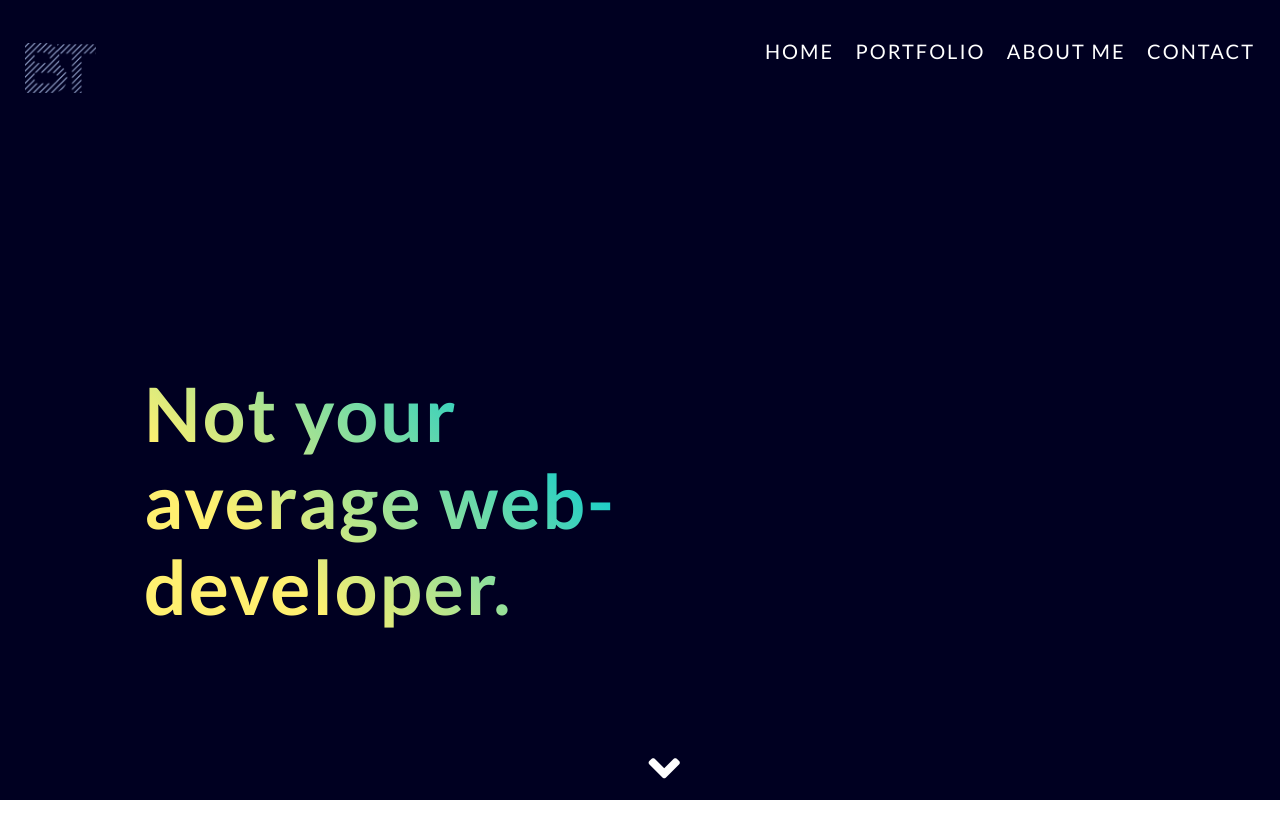
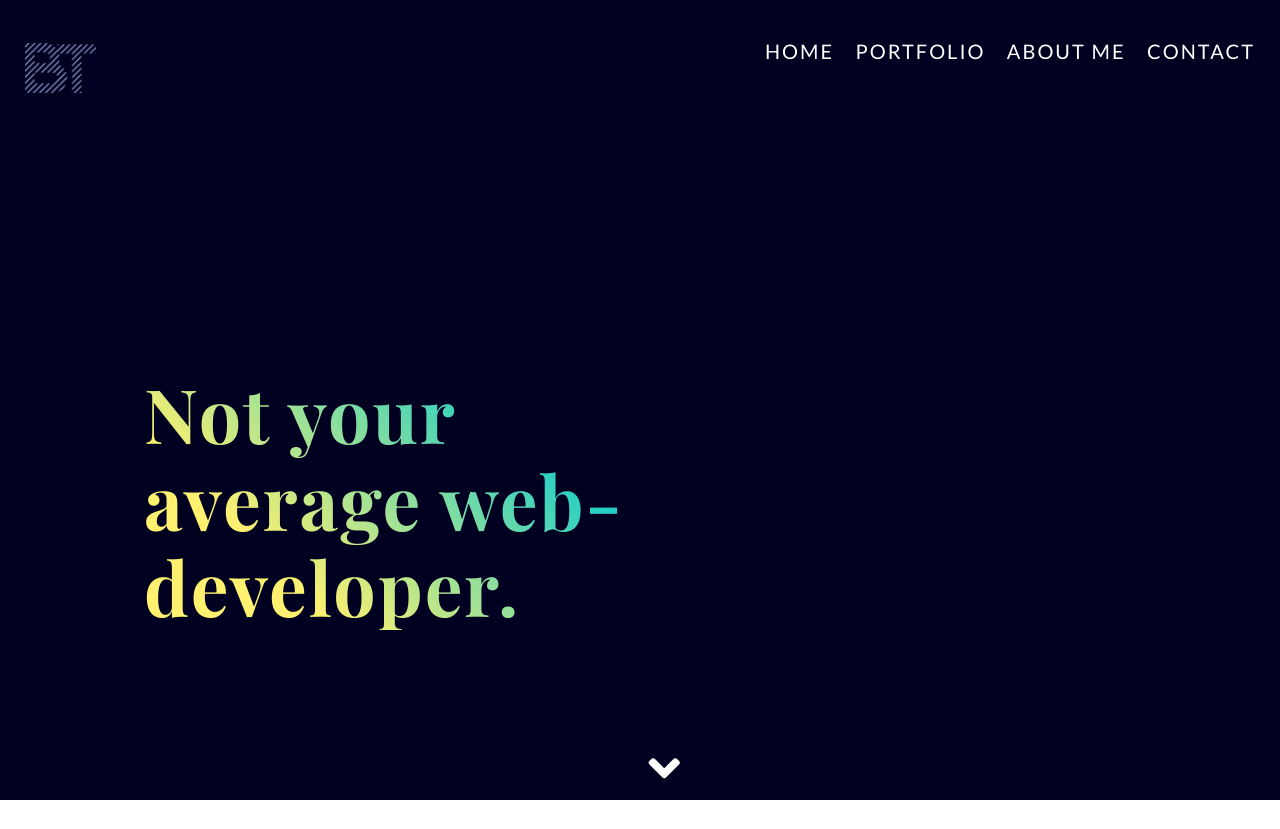
Before and after one commit to ucanfil/Portfolio-Site-V2, a PHP site: page / in a window 1280 px wide. Shown: the top 829 px of the page. Run offline with PHP 8.4, Linux system fonts and the light colour scheme; some libraries are stand-ins or nearby versions.

Commit message:
Playfair font added

```diff
--- a/css/style.css
+++ b/css/style.css
@@ -479,6 +479,7 @@ a {
 }
 
 h1 {
+  font-family: 'Playfair Display', serif;
   max-width: 606px;
   min-height: 260px;
   background-size: 200%;
--- a/index.html
+++ b/index.html
@@ -8,6 +8,7 @@
     <link rel="stylesheet" href="css/style.css">
     <link rel="stylesheet" href="https://use.fontawesome.com/releases/v5.3.1/css/all.css" integrity="sha384-mzrmE5qonljUremFsqc01SB46JvROS7bZs3IO2EmfFsd15uHvIt+Y8vEf7N7fWAU" crossorigin="anonymous">
     <link href="https://fonts.googleapis.com/css?family=Lato:400,700" rel="stylesheet">
+    <link href="https://fonts.googleapis.com/css?family=Playfair+Display:400,700" rel="stylesheet">
     <link href="https://fonts.googleapis.com/css?family=Shadows+Into+Light" rel="stylesheet">
 </head>
 <body>
```
